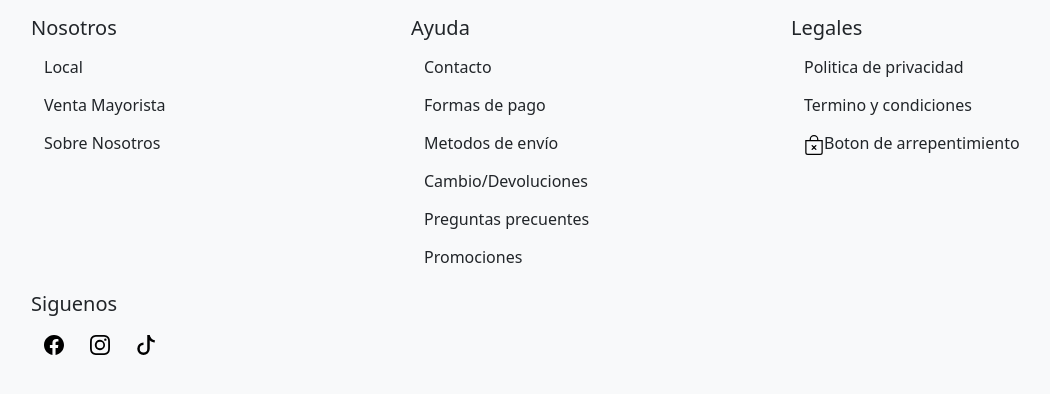
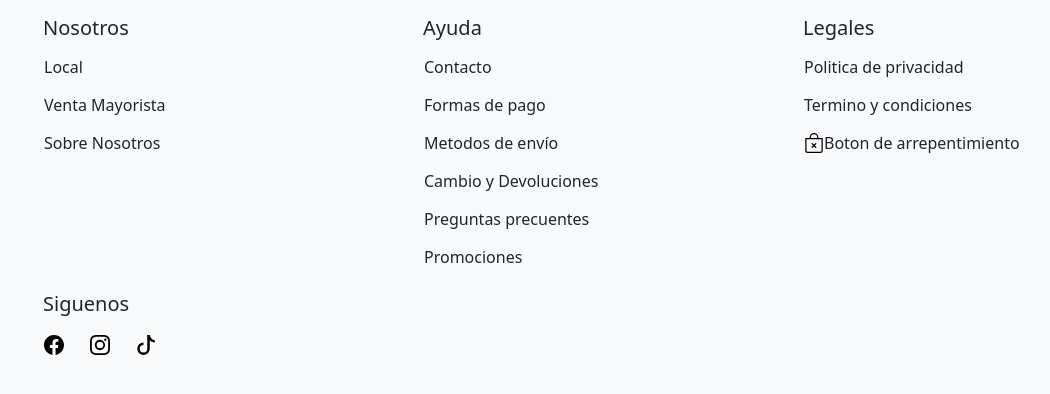
Before and after one commit to DarioMartin3/proyecto_MaidanaPablo_MartinCarlos, a CodeIgniter 4 app: the page made by app/Views/layout.php in a window 1280 px wide. Shown: the part 126-520 px from the top of the page, without its empty margins (51-1101 px from the left). Run offline with PHP 8.4 and a stand-in for CodeIgniter, Linux system fonts and the light colour scheme; the template is opened without the code that fills it, so the values that code supplies are empty; some libraries are stand-ins or nearby versions.

Commit message:
feat(layout): update footer structure

```diff
--- a/app/Views/layout.php
+++ b/app/Views/layout.php
@@ -119,7 +119,7 @@
         <div class="container">
             <div class="row">
                 <div class="col-md-4">
-                    <h5>Nosotros</h5>
+                    <h5 class="footer-margin-column">Nosotros</h5>
                     <ul class="list-unstyled">
                         <li><button type="button" class="btn">Local</button></li>
                         <li><button type="button" class="btn">Venta Mayorista</button></li>
@@ -127,39 +127,39 @@
                     </ul>
                 </div>
                 <div class="col-md-4">
-                    <h5>Ayuda</h5>
+                    <h5 class="footer-margin-column">Ayuda</h5>
                     <ul class="list-unstyled">
                         <li><button type="button" class="btn">Contacto</button></li>
                         <li><button type="button" class="btn">Formas de pago</button></li>
                         <li><button type="button" class="btn">Metodos de envío</button></li>
-                        <li><button type="button" class="btn">Cambio/Devoluciones</button></li>
+                        <li><button type="button" class="btn">Cambio y Devoluciones</button></li>
                         <li><button type="button" class="btn">Preguntas precuentes</button></li>
                         <li><button type="button" class="btn">Promociones</button></li>
                     </ul>
                 </div>
                 <div class="col-md-4">
-                    <h5>Legales</h5>
-                    <ul class="list-unstyled">
+                    <h5 class="footer-margin-column">Legales</h5>
+                    <ul class="list-unstyled ">
                         <li><button type="button" class="btn">Politica de privacidad</button></li>
                         <li><button type="button" class="btn">Termino y condiciones</button></li>
-                        <li><button type="button" class="btn"><img src="./assets/img/Iconos_layout/bag-x.svg" alt="Icono SVG" width="20" height="20">Boton de arrepentimiento</button></li>
+                        <li><button type="button" class="btn" style="display: flex; align-items: center;">
+                                <img src="./assets/img/Iconos_layout/bag-x.svg"
+                                    alt="Icono Arrepentimiento"
+                                    width="20"
+                                    height="20">Boton de arrepentimiento</button></li>
+                    </ul>
+                </div>
+                <div class="col-md-4">
+                    <h5 class="footer-margin-column">Siguenos</h5>
+                    <ul class="list-unstyled d-flex justify-content-start">
+                        <li><button type="button" class="btn"><img src="./assets/img/Iconos_layout/facebook.svg" alt="Icono Facebook" width="20" height="20"></button></li>
+                        <li><button type="button" class="btn"><img src="./assets/img/Iconos_layout/instagram.svg" alt="Icono Instagram" width="20" height="20"></button></li>
+                        <li><button type="button" class="btn"><img src="./assets/img/Iconos_layout/tiktok.svg" alt="Icono Tiktok" width="20" height="20"></button></li>
                     </ul>
                 </div>
             </div>
-            <div class="col-md-4 text-start">
-
-                <h5>Siguenos</h5>
-                <ul class="list-unstyled d-flex justify-content-start">
-                    <li><button type="button" class="btn"><img src="./assets/img/Iconos_layout/facebook.svg" alt="Icono SVG" width="20" height="20"></button></li>
-                    <li><button type="button" class="btn"><img src="./assets/img/Iconos_layout/instagram.svg" alt="Icono SVG" width="20" height="20"></button></li>
-                    <li><button type="button" class="btn"><img src="./assets/img/Iconos_layout/tiktok.svg" alt="Icono SVG" width="20" height="20"></button></li>
-                </ul>
-
-            </div>
-
-
+        </div>
     </footer>
     <script src="assets/js/bootstrap.bundle.min.js"></script>
 </body>
-
 </html>
--- a/assets/css/mystyle.css
+++ b/assets/css/mystyle.css
@@ -1,51 +1,67 @@
-p{ font-family: verdana;/*tipo de letras*/
-    color: black; /*color de la fuente*/
-    font-size: 24px;/*tamaño de la fuente*/
+p {
+    font-family: verdana;
+    /*tipo de letras*/
+    color: black;
+    /*color de la fuente*/
+    font-size: 24px;
+    /*tamaño de la fuente*/
 }
+
 body {
-    background-color: rgba(255, 255, 255, 0.473); /*color de fondo del body*/
+    background-color: rgba(255, 255, 255, 0.473);
+    /*color de fondo del body*/
 }
+
 /* color y alineación de la etiqueta h1*/
-    h1 { color: white;
-    font-weight: bold;/* negrito o fuerte*/
-    text-align: center;/*alineación*/
+h1 {
+    color: white;
+    font-weight: bold;
+    /* negrito o fuerte*/
+    text-align: center;
+    /*alineación*/
 }
-    .center-bold-italic {
-    text-align: center;/*alineación*/
-    font-style: italic; /*estilo */
-    font-weight: bold; /* negrito o fuerte*/
-    }
+
 .style-div {
-        color: blue; /*color de la fuente*/
-        font-size: 20px; /*tamaño de la fuente*/
+    font-size: 20px;
+    /*tamaño de la fuente*/
     font-family: Arial;
     font-weight: normal;
     text-align: justify;
 }
+
 .highlight-item {
-        font-size: 18px; /* Tamaño de fuente más grande */
-        font-weight: bold; /* Negrita */
+    font-size: 18px;
+    /* Tamaño de fuente más grande */
+    font-weight: bold;
+    /* Negrita */
 }
 
 .dropdown-columns {
     display: grid;
-        grid-template-columns: 1fr 1fr; /* Dos columnas de igual ancho */
-        gap: 10px; /* Espaciado entre columnas */
-        padding: 10px; /* Espaciado interno */
+    grid-template-columns: 1fr 1fr;
+    /* Dos columnas de igual ancho */
+    gap: 10px;
+    /* Espaciado entre columnas */
+    padding: 10px;
+    /* Espaciado interno */
 }
 
 .dropdown-columns .column {
-        list-style: none; /* Elimina los puntos de lista */
+    list-style: none;
+    /* Elimina los puntos de lista */
     padding: 0;
 }
 
 .dropdown-columns .dropdown-item {
-        text-align: left; /* Alinea el texto a la izquierda */
+    text-align: left;
+    /* Alinea el texto a la izquierda */
 }
 
 .nav-item.dropdown:hover .dropdown-menu {
-        display: block; /* Muestra el menú */
-        margin-top: 0; /* Ajusta el margen superior */
+    display: block;
+    /* Muestra el menú */
+    margin-top: 0;
+    /* Ajusta el margen superior */
 }
 
 /* Opcional: elimina el retraso en la transición */
@@ -54,12 +70,22 @@ p{ font-family: verdana;/*tipo de letras*/
 }
 
 .nav-link.dropdown-toggle::after {
-        display: none; /* Oculta el triángulo */
+    display: none;
+    /* Oculta el triángulo */
 }
 
 .carousel-inner img {
-        height: 700px; /* Ajusta el alto deseado */
-        object-fit: cover; /* Recorta la imagen para que se ajuste al contenedor */
-        width: 100%; /* Asegura que ocupe todo el ancho */
-        object-position: top; /* Alinea la imagen al principio del contenedor */
+    height: 700px;
+    /* Ajusta el alto deseado */
+    object-fit: cover;
+    /* Recorta la imagen para que se ajuste al contenedor */
+    width: 100%;
+    /* Asegura que ocupe todo el ancho */
+    object-position: top;
+    /* Alinea la imagen al principio del contenedor */
 }
+
+.footer-margin-column {
+    margin-left: 12px;
+    /* Espacio superior */
+}
```
Lines whose indentation alone changed are shown as unchanged.
